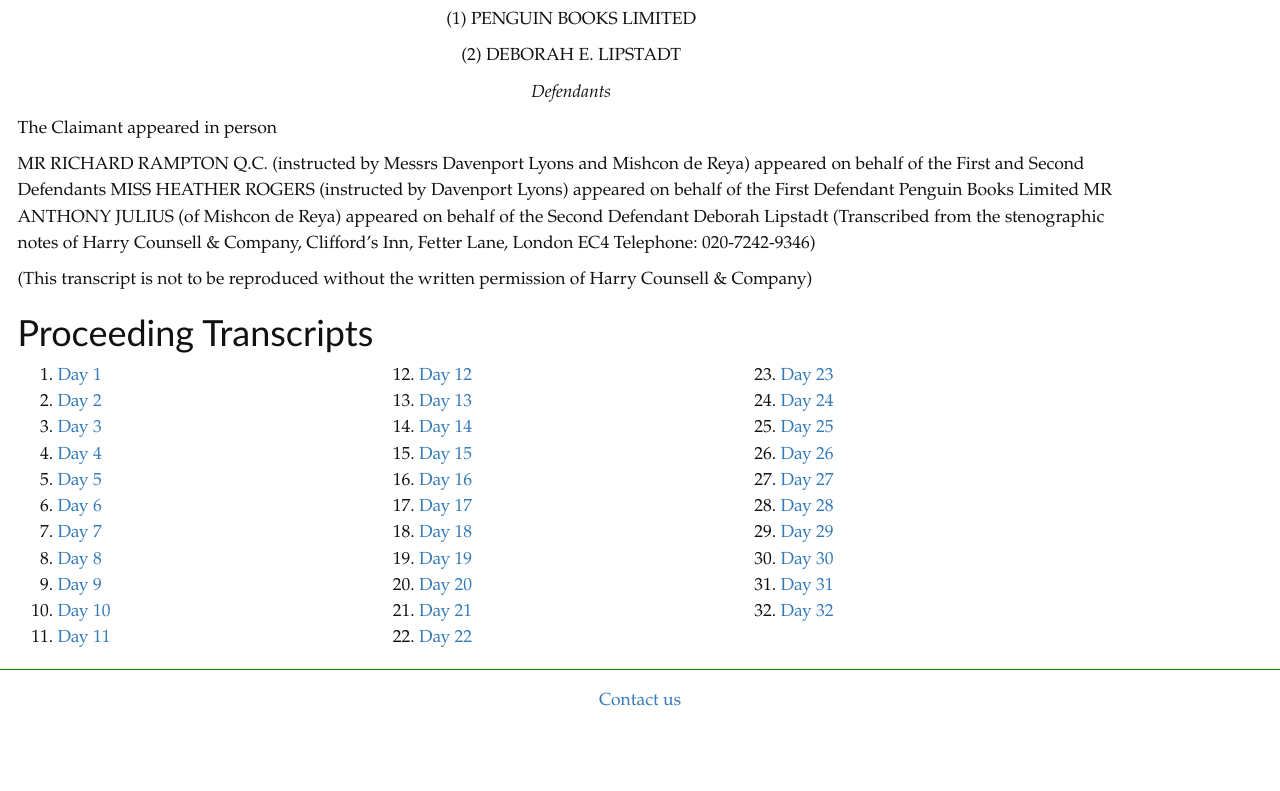
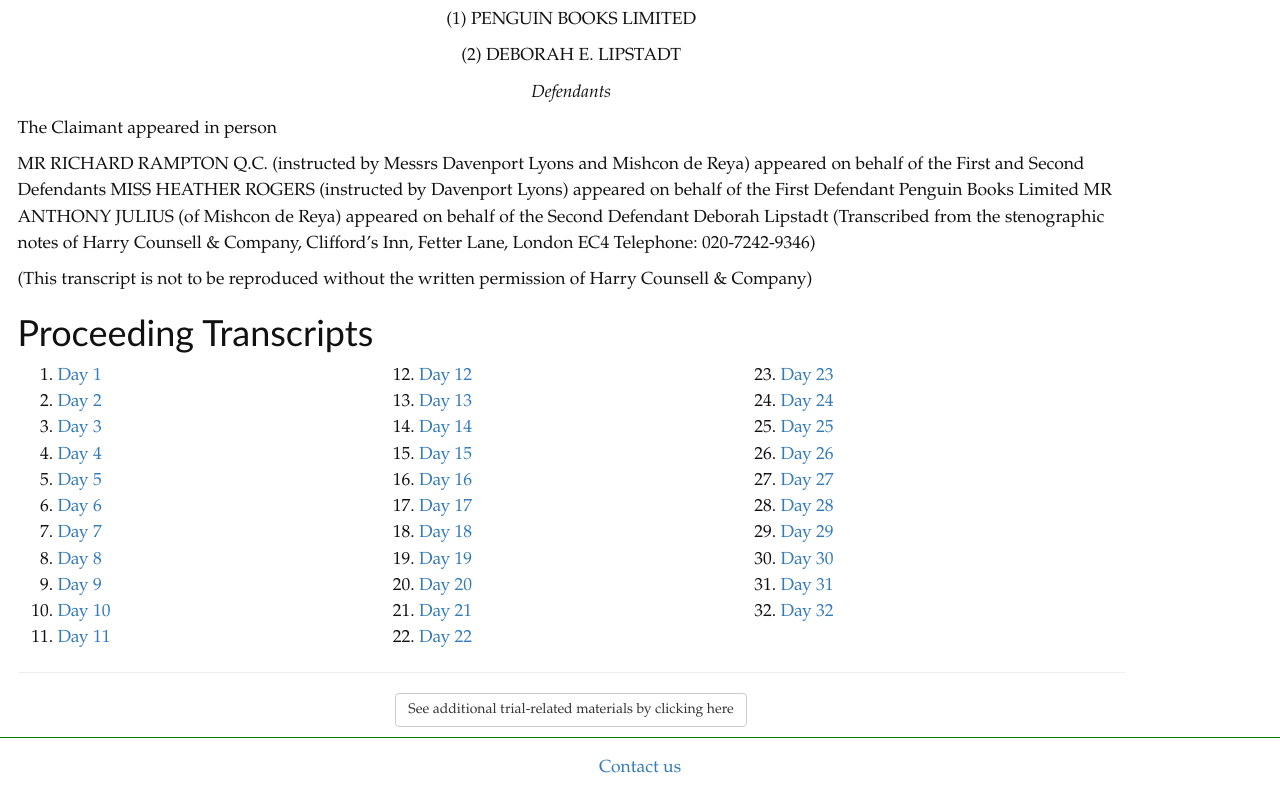
Before and after one commit to webb-wanderer/irving, a plain HTML site: page index.html in a window 1280 px wide. Shown: the part 566-1357 px from the top of the page. Before the commit the page ends 1290 px from the top, so only its background shows below. Drawn offline with nearby package versions, Linux system fonts and the light colour scheme.

Commit message:
Update index.html

```diff
--- a/index.html
+++ b/index.html
@@ -106,6 +106,10 @@
 				<li> <a href="/20000314_irving.html">Day 31</a> </li>
 				<li> <a href="/20000315_irving.html">Day 32</a> </li>
 			</ol>
+			<hr>
+			<p class="text-center">
+				<a class="btn btn-default" href="https://www.hdot.org/trial-materials/">See additional trial-related materials by clicking here</a>
+			</p>
 <!-- #bbinclude "footer.incl" -->
 </main><header><p class="h1">Irving vs. Penguin Books and Deborah Lipstadt</p></header><div class="navbar-target" id="navbar-target"></div></div><div class="nav-hhp-target" id="nav-hhp-target"></div></div><footer class="footer"><p class="text-center"><a href="mailto:&#119;&#x65;&#x62;&#109;&#97;&#x73;t&#x65;&#114;&#64;&#x68;&#105;&#x73;&#116;&#111;&#x72;&#105;&#111;&#103;&#114;&#97;&#112;h&#121;&#45;&#x70;&#x72;&#x6F;&#x6A;&#x65;&#x63;&#x74;&#46;com">Contact us</a></p></footer>
 <script src="https://code.jquery.com/jquery-3.7.1.min.js" integrity="sha256-/JqT3SQfawRcv/BIHPThkBvs0OEvtFFmqPF/lYI/Cxo=" crossorigin="anonymous"></script><script src="https://stackpath.bootstrapcdn.com/bootstrap/3.4.1/js/bootstrap.min.js" integrity="sha384-aJ21OjlMXNL5UyIl/XNwTMqvzeRMZH2w8c5cRVpzpU8Y5bApTppSuUkhZXN0VxHd" crossorigin="anonymous">
```
